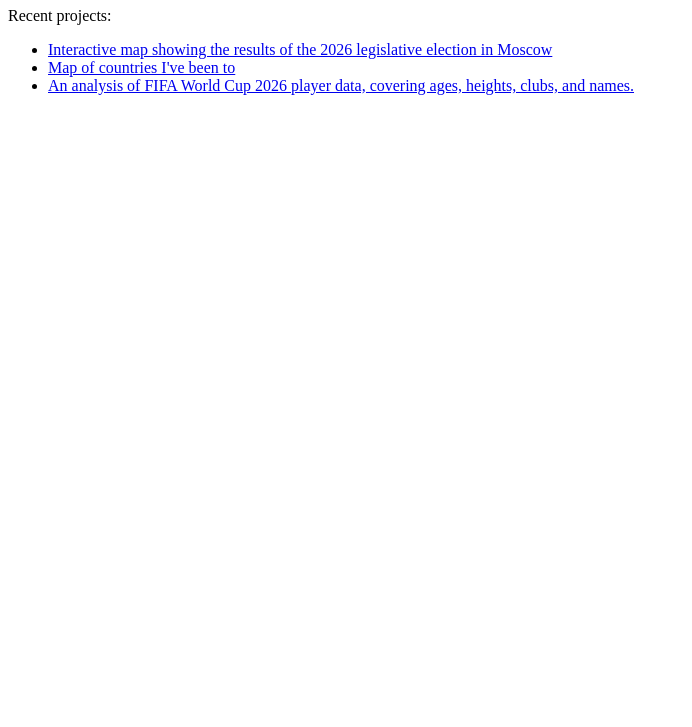
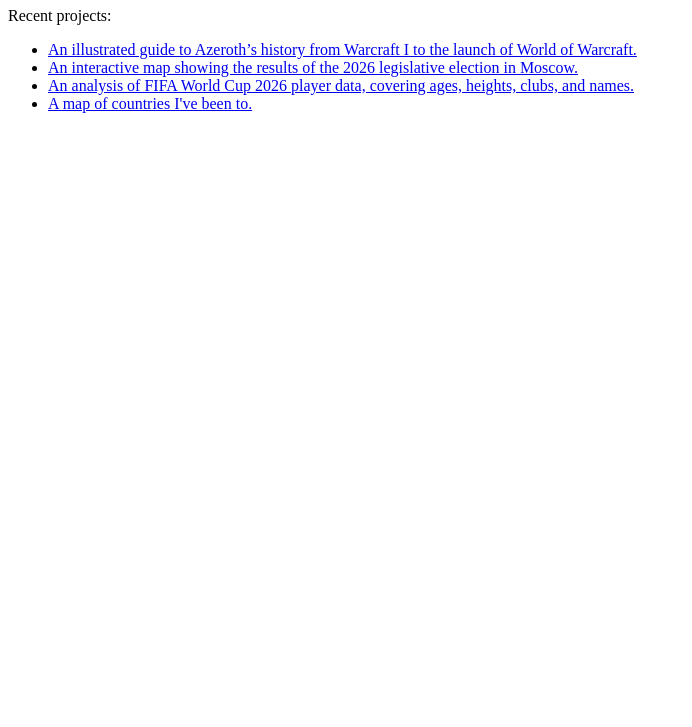
Before and after one commit to matyuschenko/matyuschenko.github.io, a plain HTML site: page index.html in a window 1280 px wide. Shown: the part 73-800 px from the top of the page, without its empty margins (0-692 px from the left). Drawn offline with Linux system fonts and the light colour scheme.

Commit message:
Update index.html

```diff
--- a/index.html
+++ b/index.html
@@ -12,9 +12,10 @@
 
     <p>Recent projects:</p>
     <ul>
-        <li><a href="/election-2026">Interactive map showing the results of the 2026 legislative election in Moscow</a></li>
-        <li><a href="/map">Map of countries I've been to</a></li>
+        <li><a href="/warcraft-lore">An illustrated guide to Azeroth’s history from Warcraft I to the launch of World of Warcraft.</a></li>
+        <li><a href="/election-2026">An interactive map showing the results of the 2026 legislative election in Moscow.</a></li>
         <li><a href="/fifa-wc2026-players-analysis">An analysis of FIFA World Cup 2026 player data, covering ages, heights, clubs, and names.</a></li>
+        <li><a href="/map">A map of countries I've been to.</a></li>
     </ul>
 
     <!-- Yandex.Metrika counter --> <script type="text/javascript" > (function (d, w, c) { (w[c] = w[c] || []).push(function() { try { w.yaCounter37192685 = new Ya.Metrika2({ id:37192685, clickmap:true, trackLinks:true, accurateTrackBounce:true, webvisor:true }); } catch(e) { } }); var n = d.getElementsByTagName("script")[0], s = d.createElement("script"), f = function () { n.parentNode.insertBefore(s, n); }; s.type = "text/javascript"; s.async = true; s.src = "https://mc.yandex.ru/metrika/tag.js"; if (w.opera == "[object Opera]") { d.addEventListener("DOMContentLoaded", f, false); } else { f(); } })(document, window, "yandex_metrika_callbacks2"); </script> <noscript><div><img src="https://mc.yandex.ru/watch/37192685" style="position:absolute; left:-9999px;" alt="" /></div></noscript> <!-- /Yandex.Metrika counter -->
```
